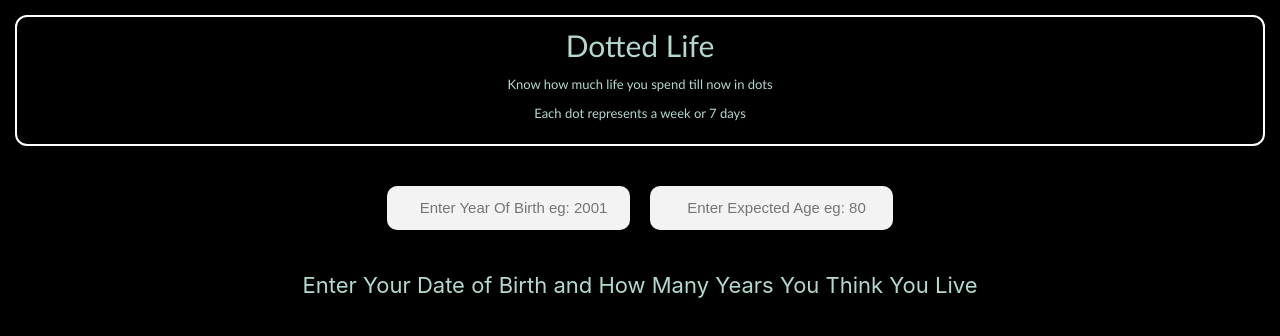
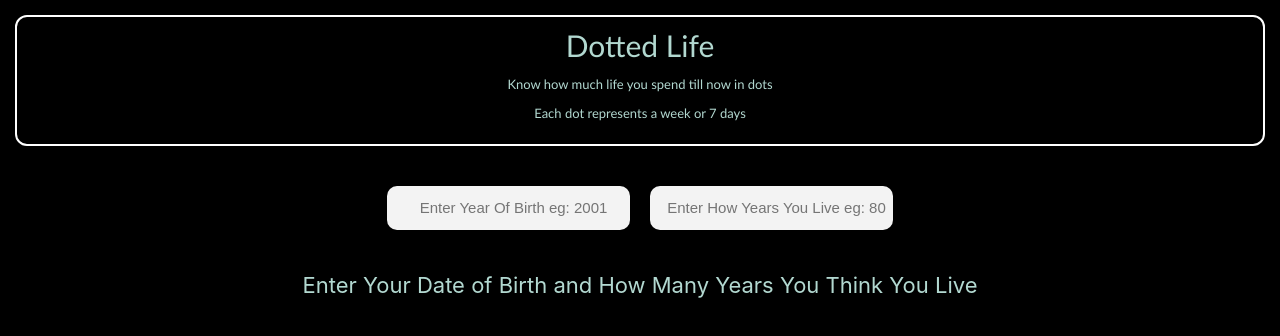
Before and after one commit to charan-nunnabhatla/dotted-life, a React (Create React App) app: page / in a window 1280 px wide. Shown: the top 336 px of the page. Built offline with nearby package versions, Linux system fonts and the light colour scheme.

Commit message:
changed placholder

```diff
--- a/src/App.js
+++ b/src/App.js
@@ -74,7 +74,7 @@ const App = () => {
           type="number"
           className="expected-age"
           onChange={(e) => setExpectedAge(e.target.value)}
-          placeholder="Enter Expected Age eg: 80"
+          placeholder="Enter How Years You Live eg: 80"
         />
         {/* <button onClick={handleSum}>Next</button> */}
       </div>
```
